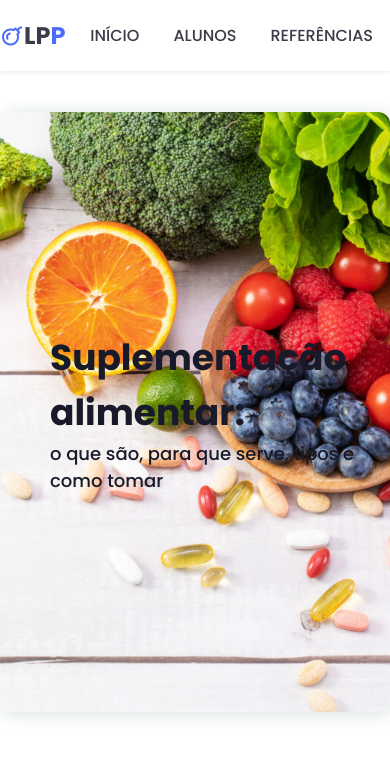
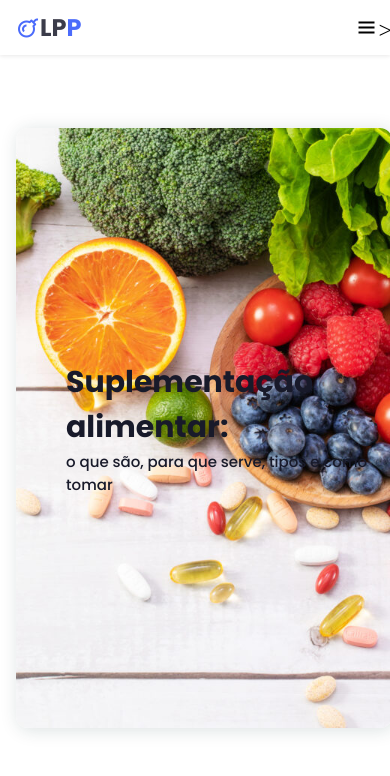
Before and after one commit to jm-bass/blog_suplementa--o, a plain HTML site: page index.html in a window 390 px wide. Shown: the top 776 px of the page. Drawn offline with nearby package versions, Linux system fonts and the light colour scheme.

Commit message:
[WIP] responsividade

```diff
--- a/style.css
+++ b/style.css
@@ -93,7 +93,7 @@ img {
     font-weight: 500;
 }
 
-.navbar li a:hover{
+.navbar a:hover{
     color: var(--second-color);
     transition: 0.6s;
 }
@@ -454,3 +454,81 @@ img {
     font-size: 36px;
     color: var(--title-color);
 }
+
+/* Responsividade */
+@media (max-width: 1080px) {
+    .container {
+        margin-left: 1rem;
+        margin-right: 1rem;
+        width: 97%;
+    }
+}
+
+@media (max-width: 880px) {
+    section {
+        padding: 4rem 0 3rem;
+    }
+
+    .container {
+        width: 96.4%;
+    }
+
+    .home-texto h1 {
+        font-size: 30px;
+    }
+
+    .home-texto p {
+        font-size: 15px;
+    }
+
+    .post {
+        grid-template-columns: repeat(auto-fit, minmax(200px, auto));
+        justify-content: center;
+        gap: 1rem;
+        padding: 0 10px 48px;
+    }
+}
+
+@media (max-width: 768px) {
+    .nav {
+        padding: 10px 0;
+    }
+
+    #menu-icon {
+        display: initial;
+    }
+
+    .navbar {
+        position: absolute;
+        top: 100%;
+        right: 0;
+        left: 0;
+        display: flex;
+        flex-direction: column;
+        background: var(--second-color);
+        text-align: center;
+        clip-path: circle(0% at 100% 1%);
+        transition: 0.6s;
+    }
+
+    .navbar a {
+        display: block;
+        margin: 1rem;
+        padding: 20px;
+        color: var(--bg-color);
+    }
+
+    .navbar a:hover {
+        background: var(--title-color);
+        color: var(--bg-color);
+        transition: 0.2s;
+    }
+
+    #menu:checked ~ .navbar {
+        clip-path: circle(144% at 100% 1%);
+    }
+
+    .footer p {
+        font-size: 14px;
+    }
+}
```
